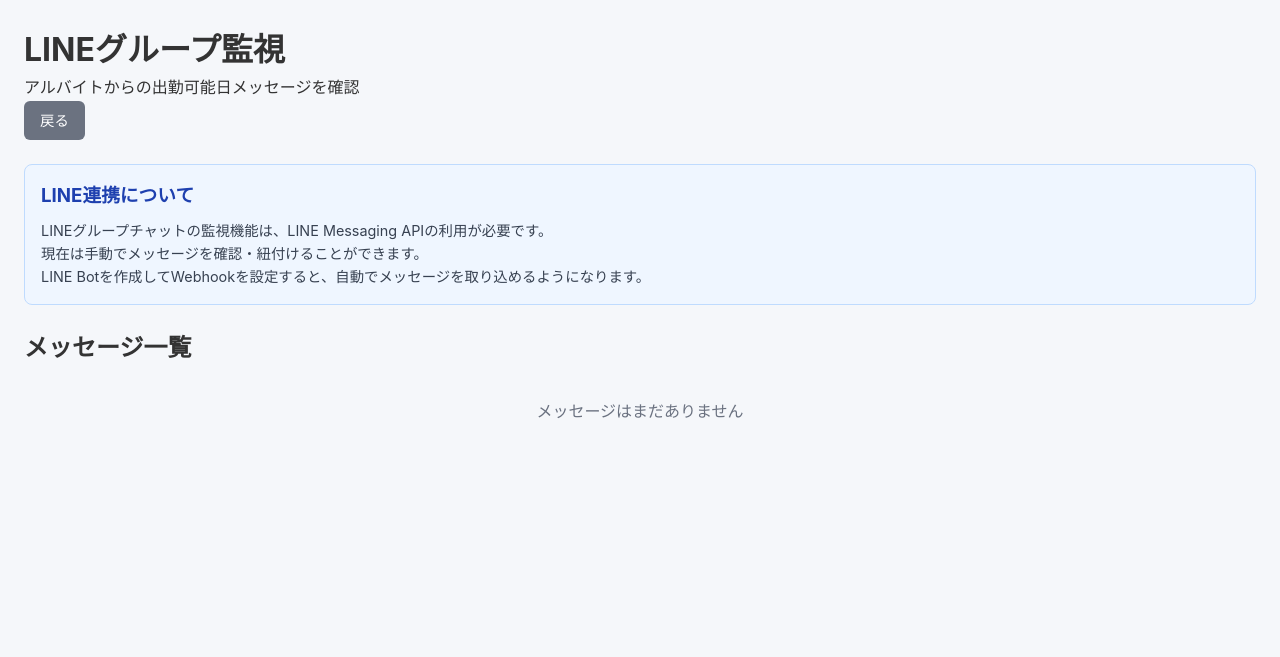
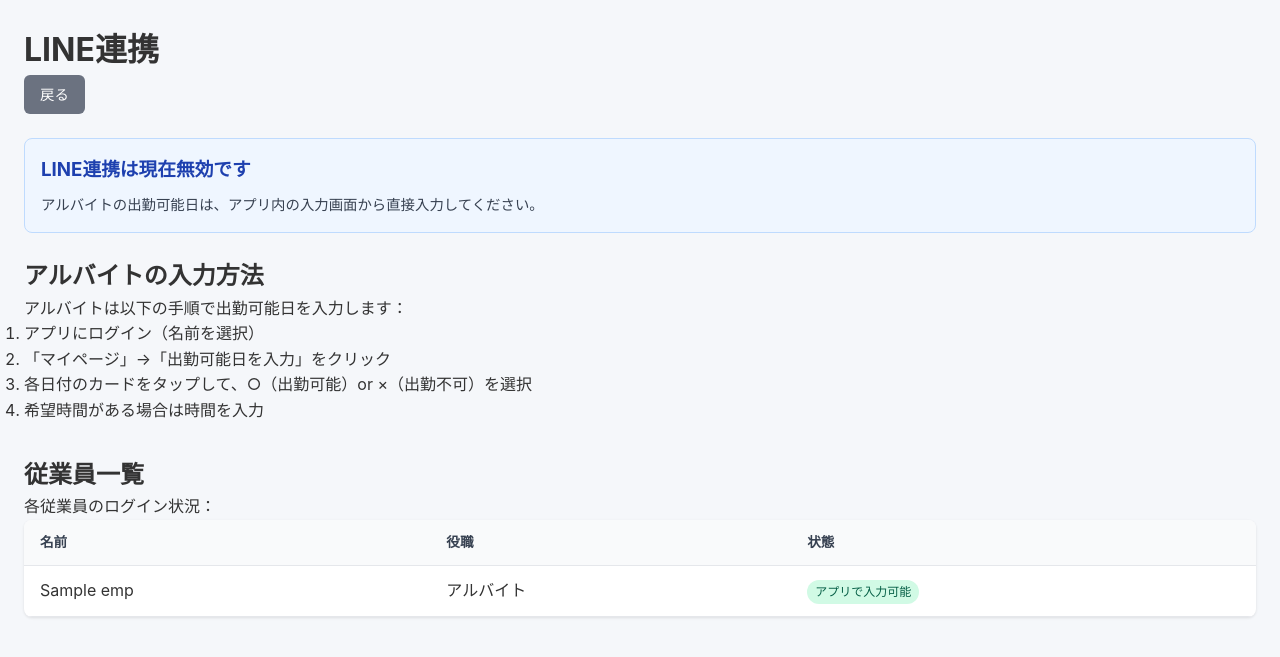
Before and after one commit to ryuchiika615/shift-board, a Python web app: template templates/line_monitor.html in a window 1280 px wide. Shown: the part 56-713 px from the top of the page. Run offline with Jinja, Linux system fonts and the light colour scheme; the template is opened without the code that fills it: most values are stand-ins (such as "Sample title", 1, 10 or a date in 2020); one stand-in notice (Sample message) is shown.

Commit message:
disable LINE integration, app-only mode

```diff
--- a/templates/base.html
+++ b/templates/base.html
@@ -16,7 +16,6 @@
             {% if session.get('user_role') == 'manager' %}
                 <a href="{{ url_for('manager_dashboard') }}" class="nav-link">ダッシュボード</a>
                 <a href="{{ url_for('manage_employees') }}" class="nav-link">従業員管理</a>
-                <a href="{{ url_for('line_monitor') }}" class="nav-link">LINE監視</a>
             {% elif session.get('user_id') %}
                 <a href="{{ url_for('staff_view') }}" class="nav-link">マイページ</a>
             {% endif %}
--- a/templates/line_monitor.html
+++ b/templates/line_monitor.html
@@ -1,76 +1,57 @@
 {% extends "base.html" %}
-{% block title %}LINE監視 - 松戸店 シフト管理{% endblock %}
+{% block title %}LINE連携 - 松戸店 シフト管理{% endblock %}
 {% block content %}
 <div class="line-monitor">
     <div class="page-header">
-        <h1>LINEグループ監視</h1>
-        <p>アルバイトからの出勤可能日メッセージを確認</p>
+        <h1>LINE連携</h1>
         <a href="{{ url_for('manager_dashboard') }}" class="btn btn-secondary">戻る</a>
     </div>
 
     <div class="notice-box">
-        <h3>LINE連携について</h3>
-        <p>LINEグループチャットの監視機能は、LINE Messaging APIの利用が必要です。</p>
-        <p>現在は手動でメッセージを確認・紐付けることができます。</p>
-        <p>LINE Botを作成してWebhookを設定すると、自動でメッセージを取り込めるようになります。</p>
+        <h3>LINE連携は現在無効です</h3>
+        <p>アルバイトの出勤可能日は、アプリ内の入力画面から直接入力してください。</p>
     </div>
 
     <div class="section">
-        <h2>メッセージ一覧</h2>
-        <div class="message-list">
-            {% for msg in messages %}
-            <div class="message-card {% if msg.is_processed %}processed{% endif %}">
-                <div class="message-header">
-                    <span class="message-time">{{ msg.received_at.strftime('%m/%d %H:%M') }}</span>
-                    {% if msg.is_processed %}
-                        <span class="badge badge-success">処理済み</span>
-                    {% else %}
-                        <span class="badge badge-warning">未処理</span>
-                    {% endif %}
-                </div>
-                <div class="message-body">{{ msg.raw_message }}</div>
-                {% if not msg.is_processed %}
-                <div class="message-actions">
-                    <select class="employee-select" data-msg-id="{{ msg.id }}">
-                        <option value="">従業員を選択</option>
-                        {% for emp in employees %}
-                        <option value="{{ emp.id }}">{{ emp.name }}</option>
-                        {% endfor %}
-                    </select>
-                    <button class="btn btn-sm btn-primary" onclick="processMessage({{ msg.id }})">紐付ける</button>
-                </div>
-                {% endif %}
-            </div>
-            {% endfor %}
+        <h2>アルバイトの入力方法</h2>
+        <p>アルバイトは以下の手順で出勤可能日を入力します：</p>
+        <ol>
+            <li>アプリにログイン（名前を選択）</li>
+            <li>「マイページ」→「出勤可能日を入力」をクリック</li>
+            <li>各日付のカードをタップして、○（出勤可能）or ×（出勤不可）を選択</li>
+            <li>希望時間がある場合は時間を入力</li>
+        </ol>
+    </div>
 
-            {% if not messages %}
-            <div class="empty-state">
-                <p>メッセージはまだありません</p>
-            </div>
-            {% endif %}
+    <div class="section">
+        <h2>従業員一覧</h2>
+        <p>各従業員のログイン状況：</p>
+        <div class="table-container">
+            <table class="data-table">
+                <thead>
+                    <tr>
+                        <th>名前</th>
+                        <th>役職</th>
+                        <th>状態</th>
+                    </tr>
+                </thead>
+                <tbody>
+                    {% for emp in employees %}
+                    <tr>
+                        <td>{{ emp.name }}</td>
+                        <td>
+                            {% if emp.role == 'manager' %}店長
+                            {% elif emp.role == 'fulltime' %}社員
+                            {% else %}アルバイト{% endif %}
+                        </td>
+                        <td>
+                            <span class="badge badge-success">アプリで入力可能</span>
+                        </td>
+                    </tr>
+                    {% endfor %}
+                </tbody>
+            </table>
         </div>
     </div>
 </div>
-
-<script>
-function processMessage(msgId) {
-    const select = document.querySelector(`.employee-select[data-msg-id="${msgId}"]`);
-    const empId = select.value;
-    if (!empId) {
-        alert('従業員を選択してください');
-        return;
-    }
-
-    fetch('/manager/line/process', {
-        method: 'POST',
-        headers: { 'Content-Type': 'application/json' },
-        body: JSON.stringify({
-            message_id: msgId,
-            employee_id: parseInt(empId)
-        })
-    }).then(() => {
-        location.reload();
-    });
-}
-</script>
 {% endblock %}
```
Also changed, not shown: app.py (+2 -29 lines).
